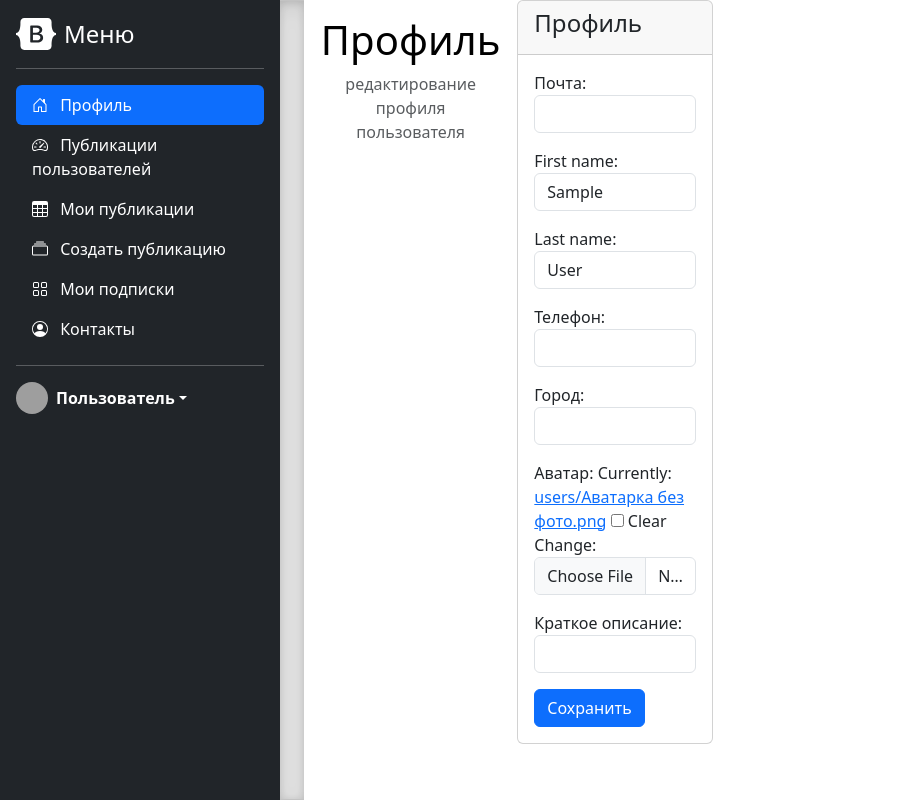
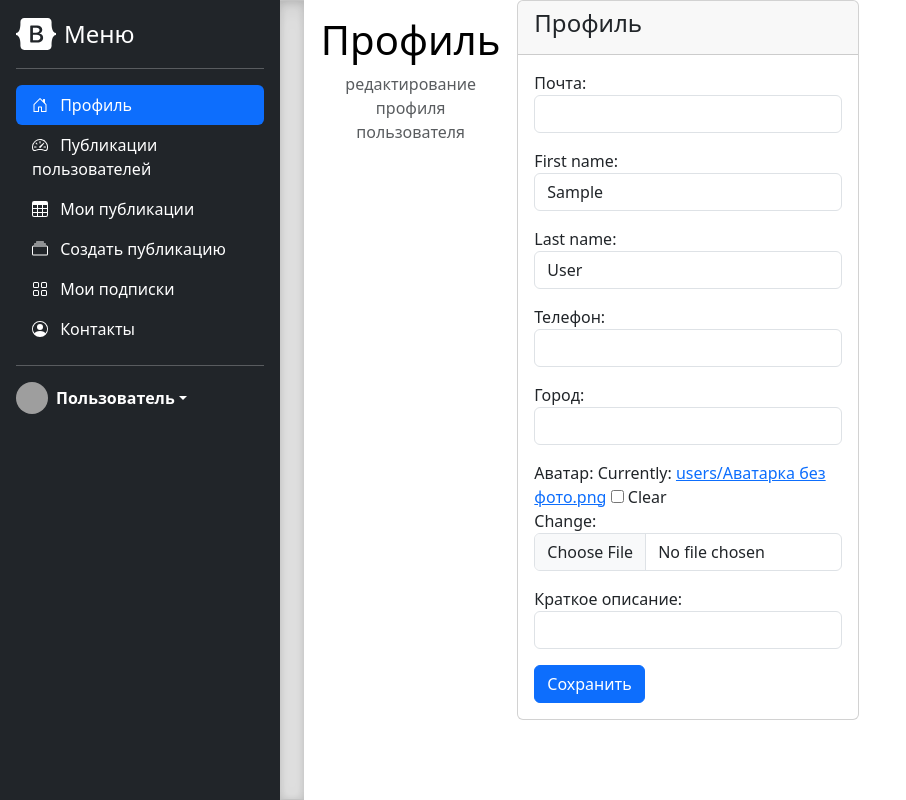
Before and after one commit to dimasimakov1212/publishing_platform, a Django app: page /users/profile/1/ in a window 1280 px wide. Shown: the whole page, without its empty margins (0-906 px from the left). Run offline with Django 4.2, Linux system fonts and the light colour scheme; the visitor is signed in with stand-in values (Sample User, id 1); some libraries are stand-ins or nearby versions; grey boxes are pictures that could not be loaded.

Commit message:
Fixed user_form.html

```diff
--- a/users/templates/users/user_form.html
+++ b/users/templates/users/user_form.html
@@ -2,7 +2,7 @@
 
 {% block content %}
 
-<div class="col-lg-3 col-md-8">
+<div class="col-lg-5 col-md-8">
     <form method="post" enctype="multipart/form-data">
         <div class="card">
             <div class="card-header">
```
